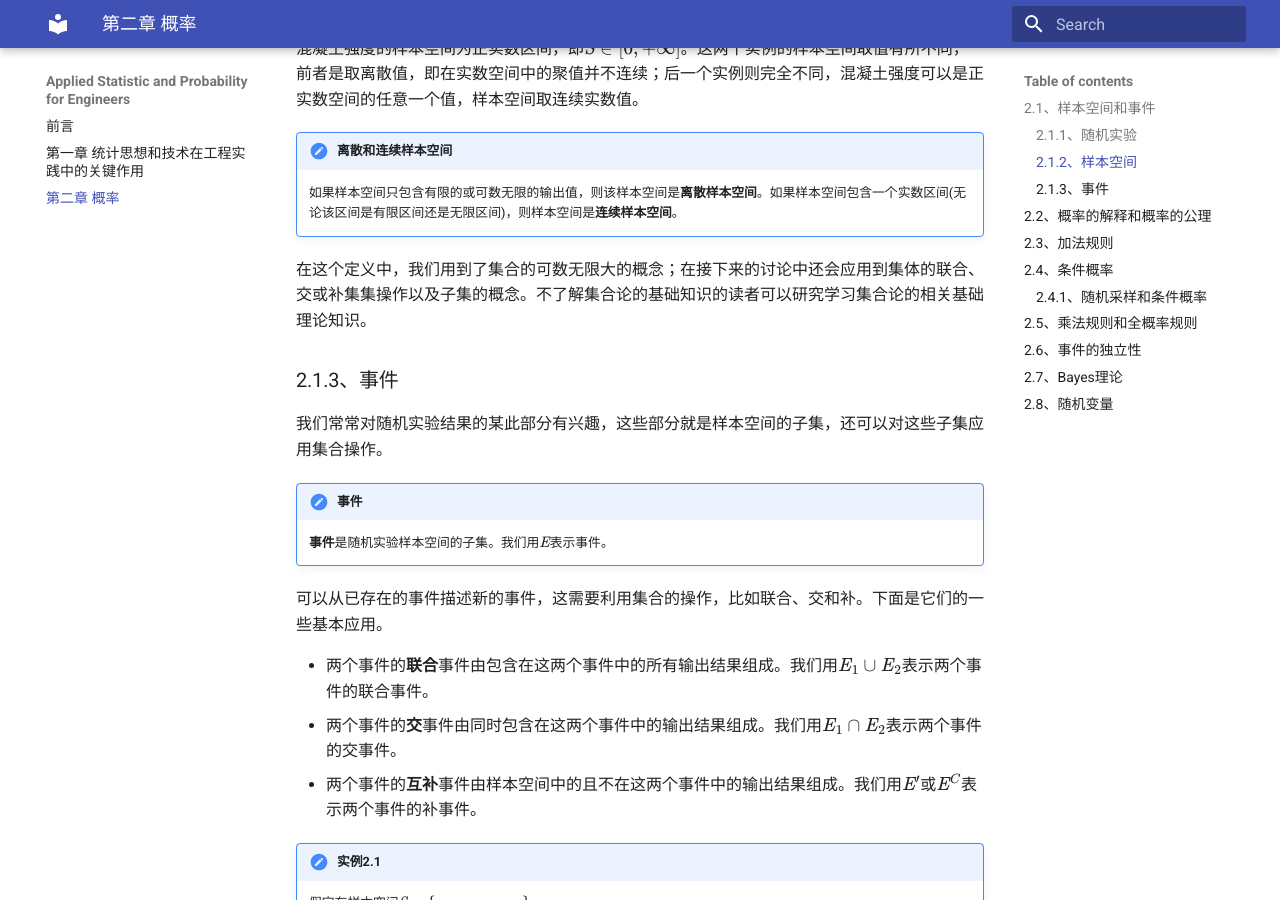
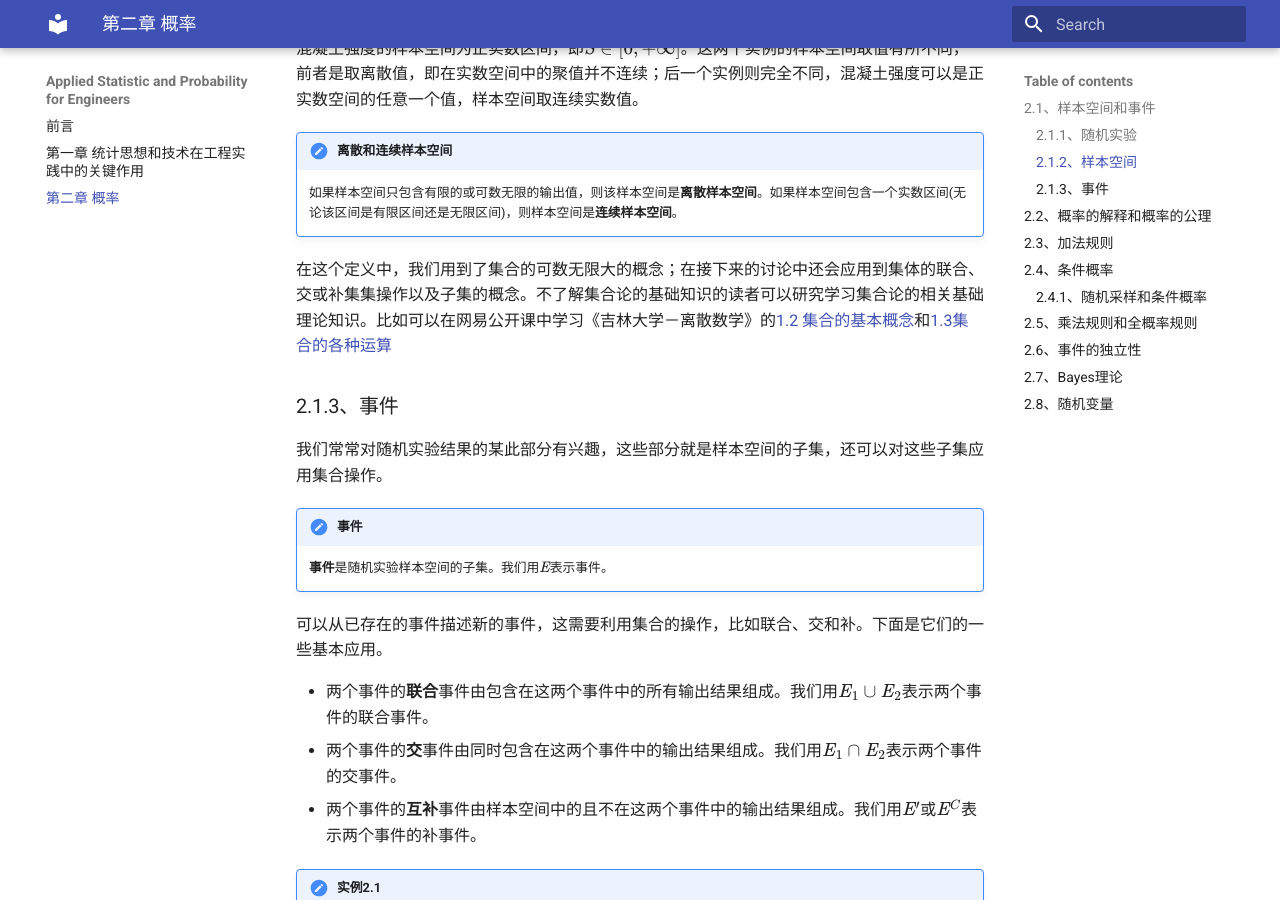
Before and after one commit to chenmich/applied_statistic_and_probability_for_engineers, an MkDocs documentation site: the page built from docs/second.md, in a window 1280 px wide and 900 px high, scrolled down 3097 px. Built offline with MkDocs 1.6.1 and Material for MkDocs 9.7.7, drawn with Linux system fonts in a browser that asks for light colours.

Commit message:
add the url for basic concept of set

```diff
--- a/docs/second.md
+++ b/docs/second.md
@@ -63,7 +63,7 @@
 !!!note "离散和连续样本空间"
     如果样本空间只包含有限的或可数无限的输出值，则该样本空间是**离散样本空间**。如果样本空间包含一个实数区间(无论该区间是有限区间还是无限区间)，则样本空间是**连续样本空间**。
 
-在这个定义中，我们用到了集合的可数无限大的概念；在接下来的讨论中还会应用到集体的联合、交或补集集操作以及子集的概念。不了解集合论的基础知识的读者可以研究学习集合论的相关基础理论知识。
+在这个定义中，我们用到了集合的可数无限大的概念；在接下来的讨论中还会应用到集体的联合、交或补集集操作以及子集的概念。不了解集合论的基础知识的读者可以研究学习集合论的相关基础理论知识。比如可以在网易公开课中学习《吉林大学－离散数学》的[1.2 集合的基本概念](https://open.163.com/newview/movie/free?pid=CFTMQ9FG7&mid=OFTN7OC93)和[1.3集合的各种运算](https://open.163.com/newview/movie/free?pid=CFTMQ9FG7&mid=OFTN8227S)
 
 ### 2.1.3、事件
 
```
